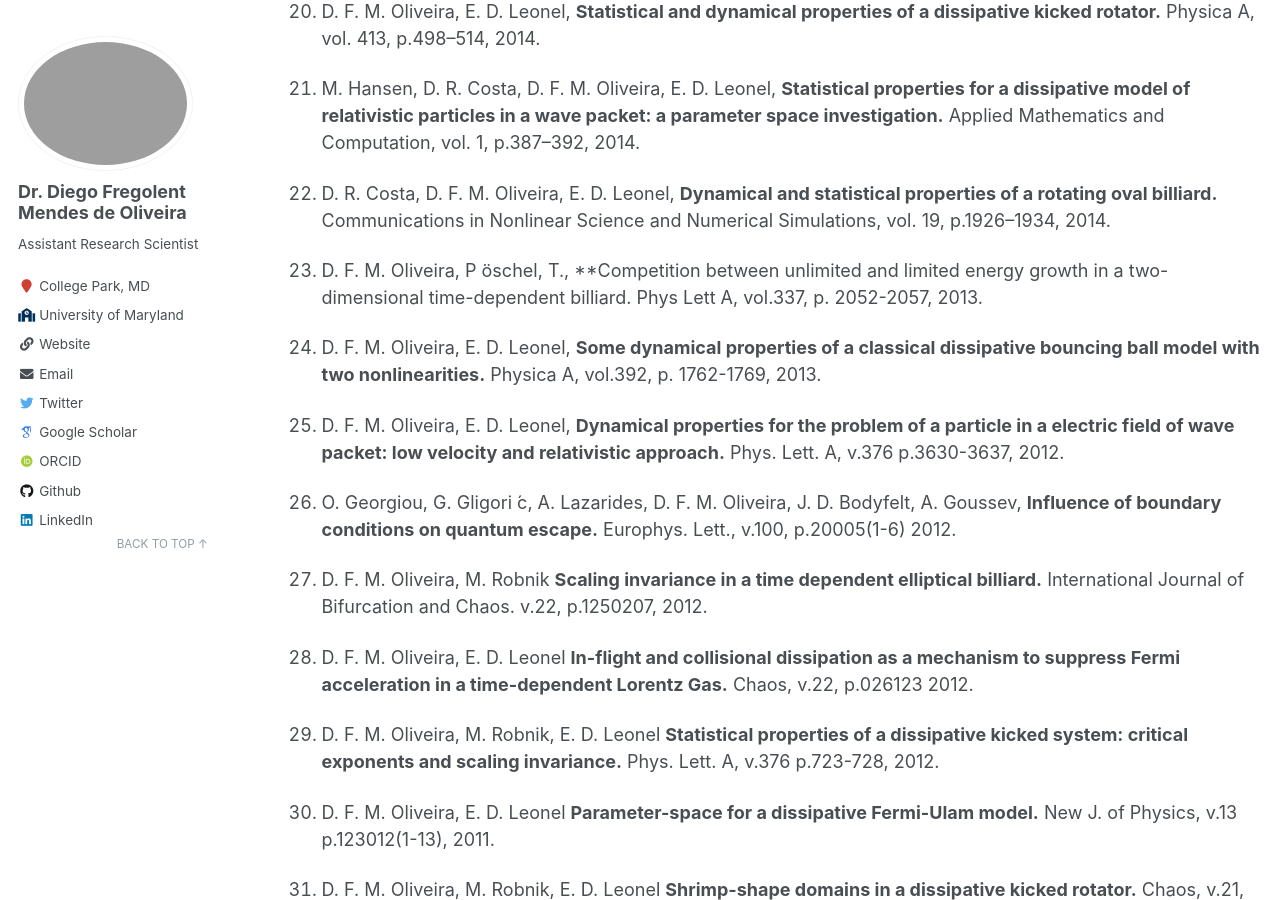
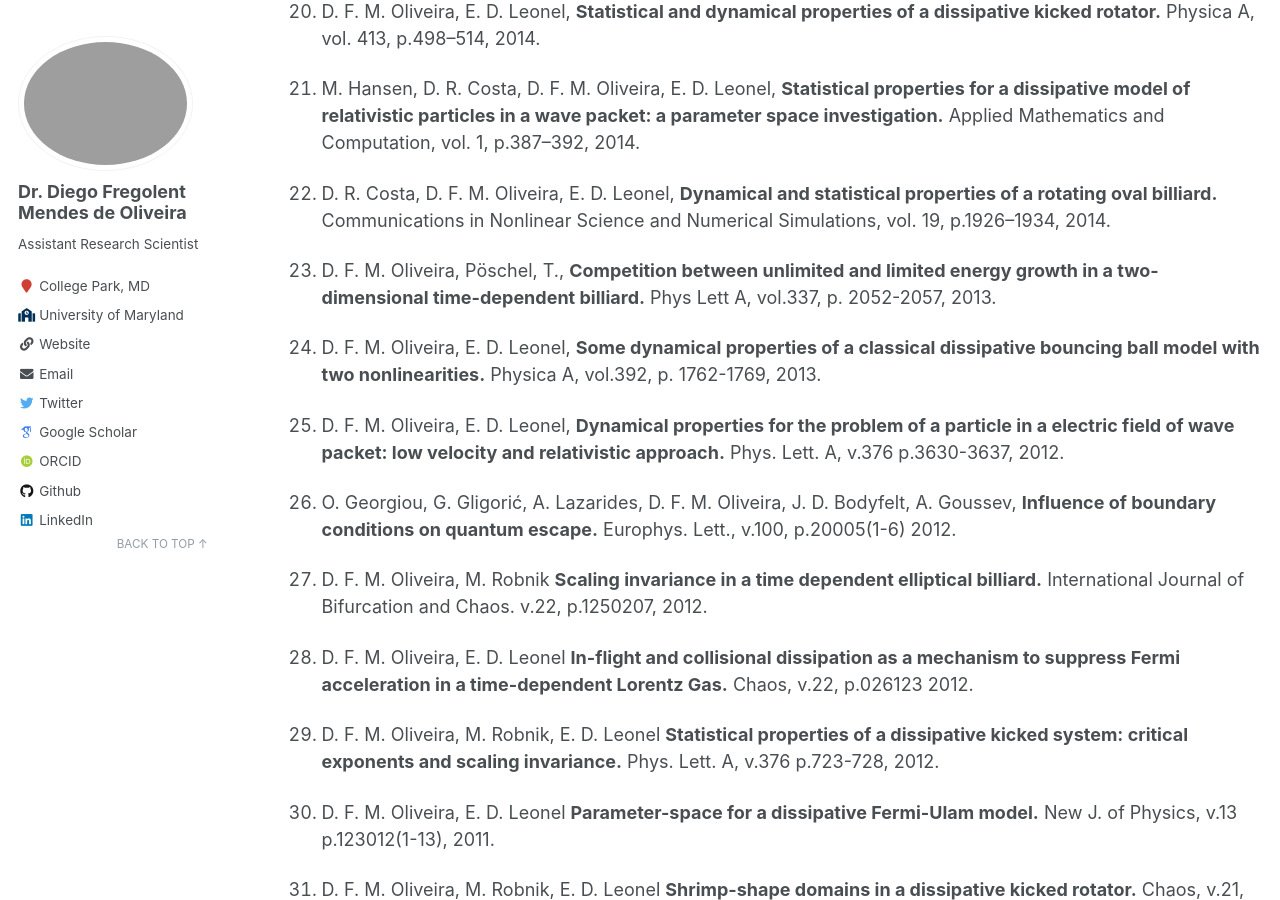
Before and after one commit to fregolente/fregolente.github.io, a Jekyll site: the page built from _pages/publications.md, in a window 1280 px wide and 900 px high, scrolled down 2458 px. Built offline with Jekyll 4.4.1, drawn with Linux system fonts in a browser that asks for light colours; some web fonts are replaced.

Commit message:
Update publications.md

```diff
--- a/_pages/publications.md
+++ b/_pages/publications.md
@@ -75,13 +75,13 @@ The number of citations can be found in my [Google Scholar](https://scholar.goog
 
 28. D. R. Costa, D. F. M. Oliveira, E. D. Leonel, **Dynamical and statistical properties of a rotating oval billiard.** Communications in Nonlinear Science and Numerical Simulations, vol. 19, p.1926–1934, 2014.
 
-27. D. F. M. Oliveira, P ̈oschel, T., **Competition between unlimited and limited energy growth in a two-dimensional time-dependent billiard. Phys Lett A, vol.337, p. 2052-2057, 2013.
+27. D. F. M. Oliveira, Pöschel, T., **Competition between unlimited and limited energy growth in a two-dimensional time-dependent billiard.** Phys Lett A, vol.337, p. 2052-2057, 2013.
 
 26. D. F. M. Oliveira, E. D. Leonel, **Some dynamical properties of a classical dissipative bouncing ball model with two nonlinearities.** Physica A, vol.392, p. 1762-1769, 2013.
 
 25. D. F. M. Oliveira, E. D. Leonel, **Dynamical properties for the problem of a particle in a electric field of wave packet: low velocity and relativistic approach.** Phys. Lett. A, v.376 p.3630-3637, 2012.
 
-24. O. Georgiou, G. Gligori ́c, A. Lazarides, D. F. M. Oliveira, J. D. Bodyfelt, A. Goussev, **Influence of boundary conditions on quantum escape.** Europhys. Lett., v.100, p.20005(1-6) 2012.
+24. O. Georgiou, G. Gligorić, A. Lazarides, D. F. M. Oliveira, J. D. Bodyfelt, A. Goussev, **Influence of boundary conditions on quantum escape.** Europhys. Lett., v.100, p.20005(1-6) 2012.
 
 23. D. F. M. Oliveira, M. Robnik **Scaling invariance in a time dependent elliptical billiard.** International Journal of Bifurcation and Chaos. v.22, p.1250207, 2012.
 
```
